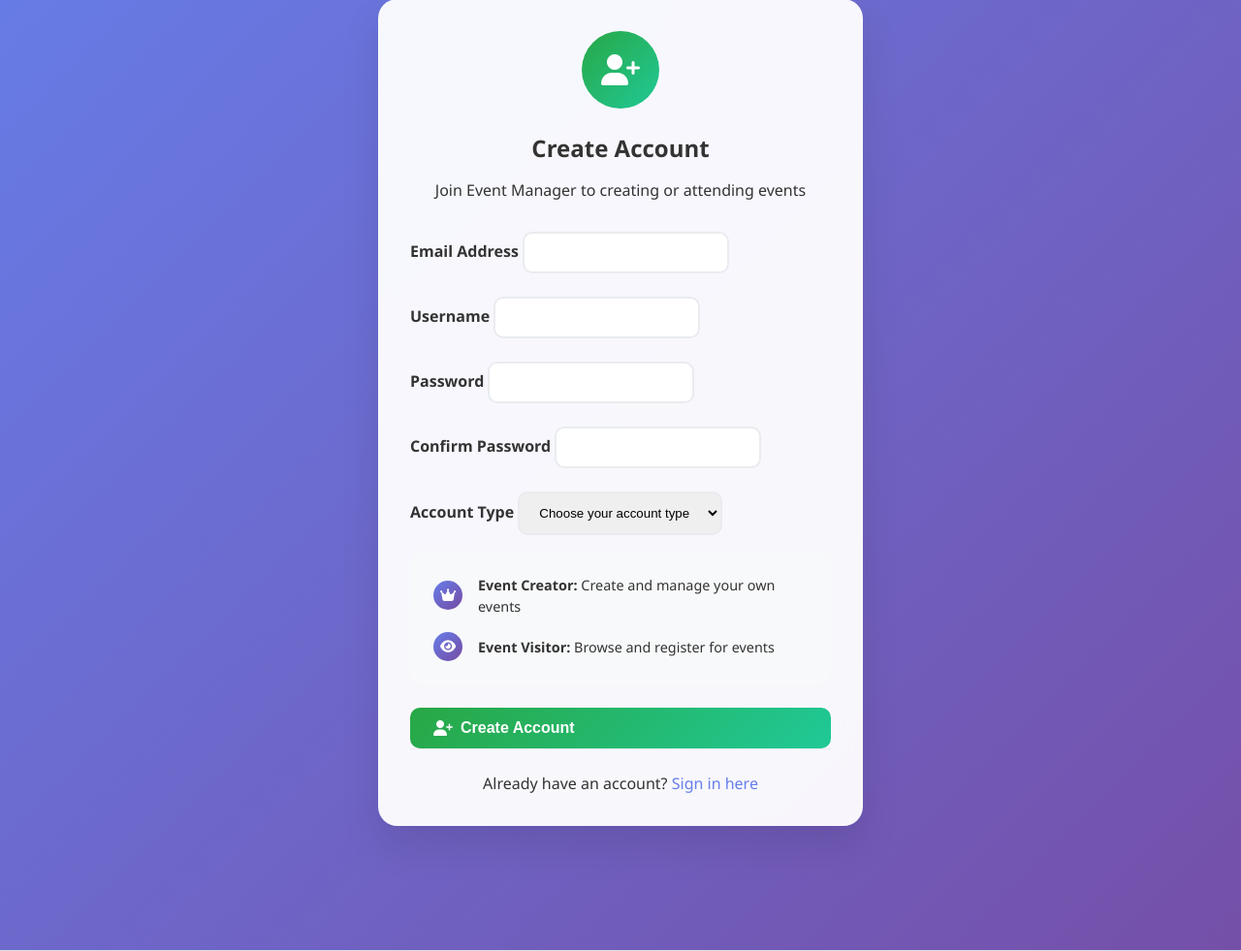
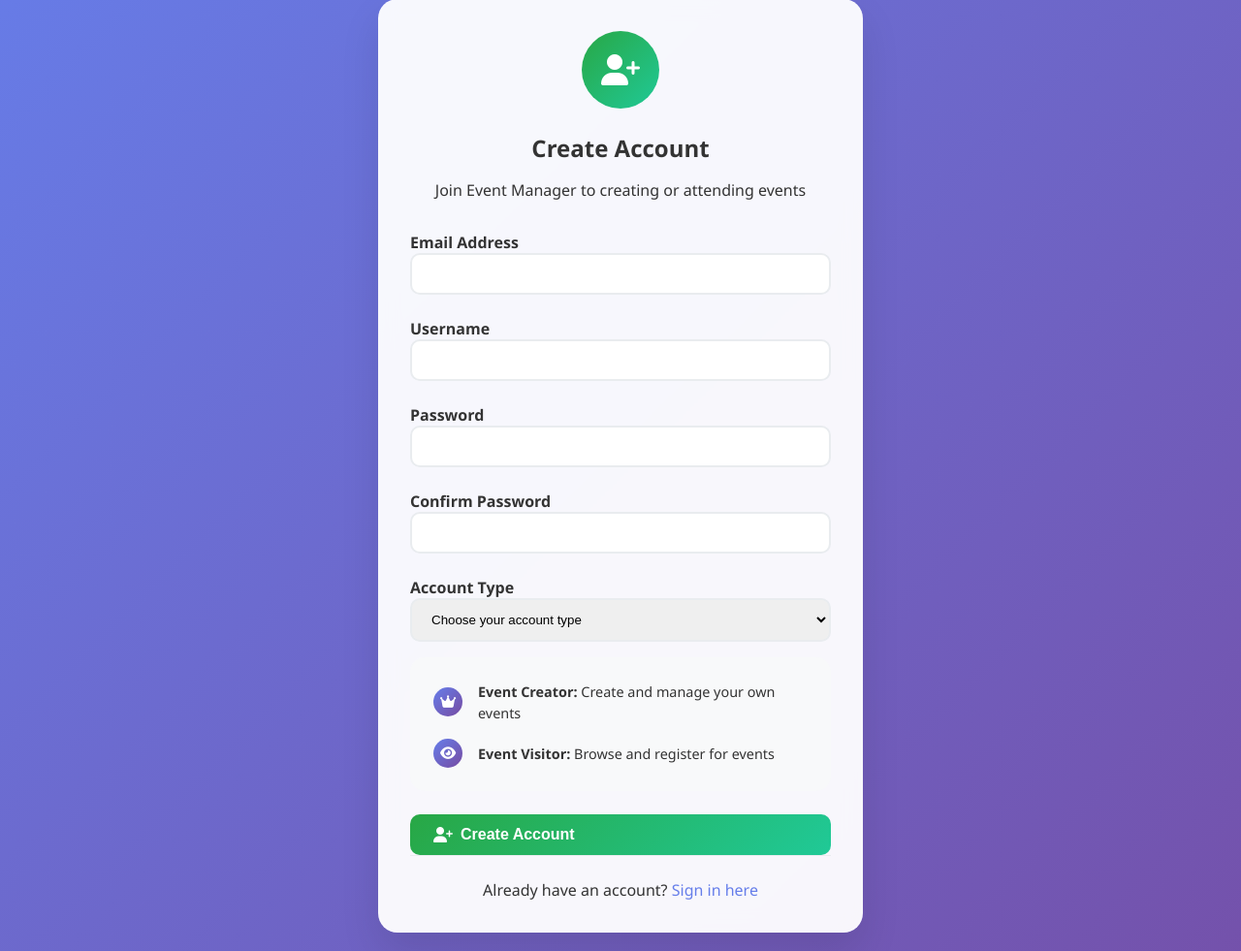
Before and after one commit to pflaumax/event_manager, a Django app: page /users/sign_up/ in a window 1280 px wide. Shown: the part 145-1126 px from the top of the page at 97% size. Run offline with Django 5.2, Linux system fonts and the light colour scheme; parts of the project's set-up code (start-up, migrations or seed data) failed here and were passed over.

Commit message:
refactor login and signup templates

```diff
--- a/apps/users/templates/registration/login.html
+++ b/apps/users/templates/registration/login.html
@@ -23,13 +23,14 @@
             <div class="mb-3">
                 <label for="email" class="form-label fw-bold">Email</label>
                 <input type="email" id="email" name="email" required
-                        class="form-control"
+                    class="form-control w-100"
                     style="padding: 12px 16px; border: 2px solid #e9ecef; border-radius: 10px;">
             </div>
 
             <div class="mb-3">
                 <label for="password" class="form-label fw-bold">Password</label>
-                    <input type="password" class="form-control" id="password" name="password" required
+                <input type="password" id="password" name="password" required
+                    class="form-control w-100"
                     style="padding: 12px 16px; border: 2px solid #e9ecef; border-radius: 10px;">
             </div>
 
--- a/apps/users/templates/registration/signup.html
+++ b/apps/users/templates/registration/signup.html
@@ -1,5 +1,4 @@
 {% extends 'base.html' %}
-
 {% load static %}
 
 {% block title %}Sign Up - Event Manager{% endblock %}
@@ -21,33 +20,32 @@
 
                 <div class="mb-3">
                     <label for="email" class="form-label fw-bold">Email Address</label>
-                    <input type="email" class="form-control" id="email" name="email" required
-                           style="padding: 12px 16px; border: 2px solid #e9ecef; border-radius: 10px;">
+                    <input type="email" class="form-control w-100" id="email" name="email" required
+                        style="padding: 12px 16px; border: 2px solid #e9ecef; border-radius: 10px;">
                 </div>
 
                 <div class="mb-3">
                     <label for="username" class="form-label fw-bold">Username</label>
-                    <input type="text" class="form-control" id="username" name="username" required
-                           style="padding: 12px 16px; border: 2px solid #e9ecef; border-radius: 10px;">
+                    <input type="text" class="form-control w-100" id="username" name="username" required
+                        style="padding: 12px 16px; border: 2px solid #e9ecef; border-radius: 10px;">
                 </div>
-
 
                 <div class="mb-3">
                     <label for="password1" class="form-label fw-bold">Password</label>
-                    <input type="password" class="form-control" id="password1" name="password1" required
-                           style="padding: 12px 16px; border: 2px solid #e9ecef; border-radius: 10px;">
+                    <input type="password" class="form-control w-100" id="password1" name="password1" required
+                        style="padding: 12px 16px; border: 2px solid #e9ecef; border-radius: 10px;">
                 </div>
 
                 <div class="mb-3">
                     <label for="password2" class="form-label fw-bold">Confirm Password</label>
-                    <input type="password" class="form-control" id="password2" name="password2" required
-                           style="padding: 12px 16px; border: 2px solid #e9ecef; border-radius: 10px;">
+                    <input type="password" class="form-control w-100" id="password2" name="password2" required
+                        style="padding: 12px 16px; border: 2px solid #e9ecef; border-radius: 10px;">
                 </div>
 
                 <div class="mb-3">
                     <label for="role" class="form-label fw-bold">Account Type</label>
-                    <select class="form-control" id="role" name="role" required
-                            style="padding: 12px 16px; border: 2px solid #e9ecef; border-radius: 10px; cursor: pointer;">
+                    <select class="form-control w-100" id="role" name="role" required
+                        style="padding: 12px 16px; border: 2px solid #e9ecef; border-radius: 10px; cursor: pointer;">
                         <option value="">Choose your account type</option>
                         <option value="creator">Event Creator</option>
                         <option value="visitor">Event Visitor</option>
@@ -83,5 +81,4 @@
         </div>
     </div>
 </div>
-
 {% endblock %}
```
Lines whose indentation alone changed are shown as unchanged.
